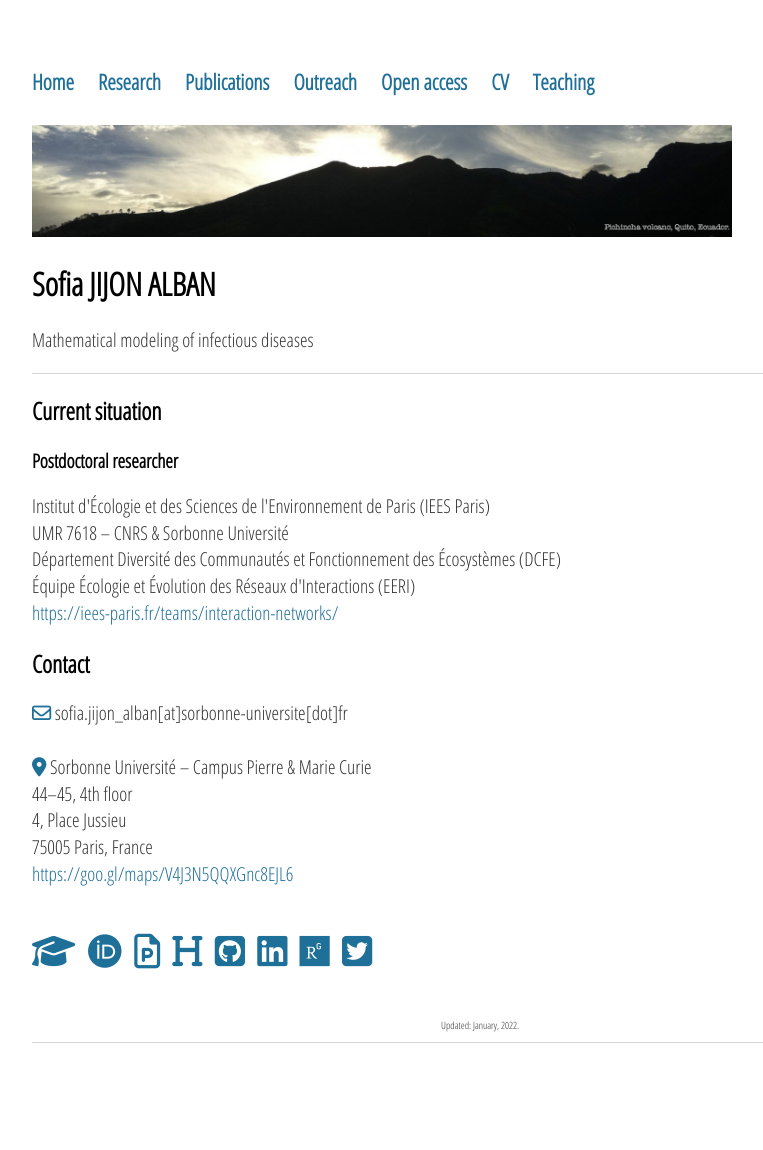
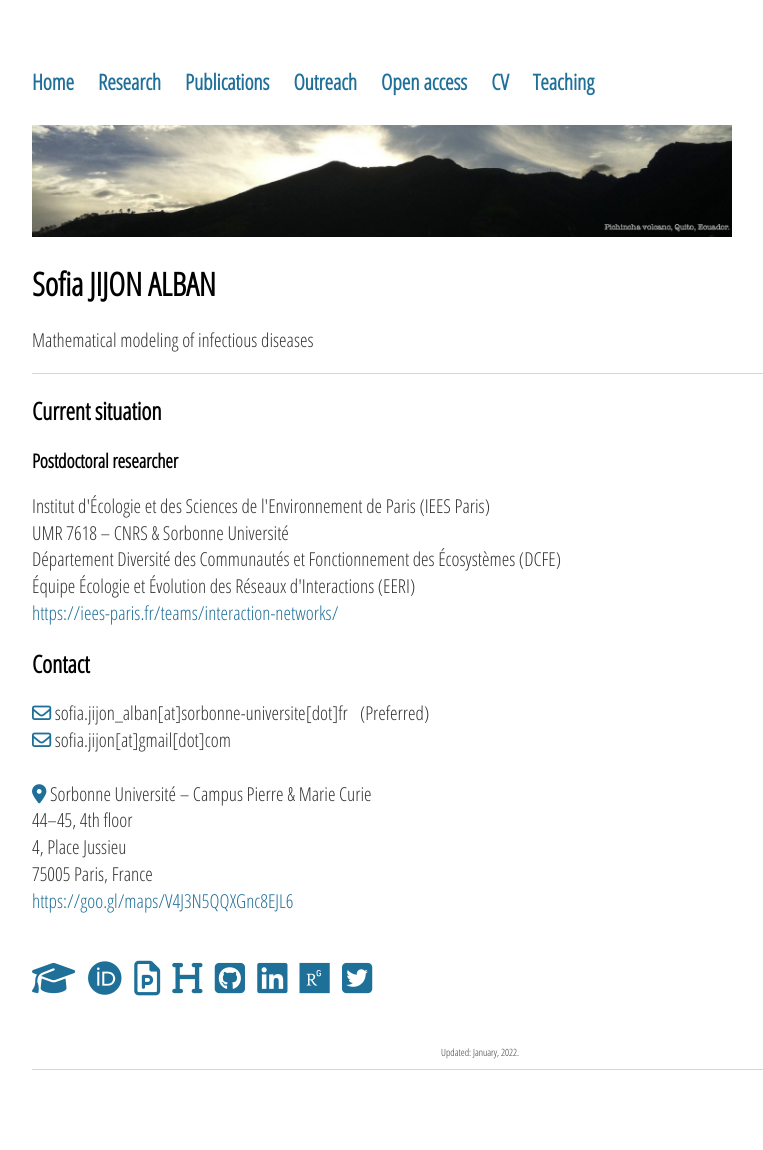
Before and after one commit to sjijon/sjijon.github.io, a Jekyll site: the page built from index.html, in a window 1280 px wide. Shown: the whole page, without its empty margins (160-923 px from the left). Built offline with Jekyll 4.4.1, drawn with Linux system fonts in a browser that asks for light colours; nearby versions of some CDN libraries; before the commit the page ends 1123 px from its top, so only the background shows below that.

Commit message:
Add gmail

```diff
--- a/index.html
+++ b/index.html
@@ -27,12 +27,12 @@
 
 	<h2>Contact</h2>
 	<p>
-		<i class="far fa-envelope" style="color:#1f7099"></i> sofia.jijon_alban[at]sorbonne-universite[dot]fr
+		<i class="far fa-envelope" style="color:#1f7099"></i> sofia.jijon_alban[at]sorbonne-universite[dot]fr &nbsp; (Preferred)
 		<br>
 		<!-- <i class="far fa-envelope" style="color:#1f7099"></i> sofia.jijon_alban[at]upmc[dot]fr
 		<br> -->
-		<!-- <i class="far fa-envelope" style="color:#1f7099"></i> sofia.jijon[at]gmail[dot]com -->
-		<!-- <br> -->
+		<i class="far fa-envelope" style="color:#1f7099"></i> sofia.jijon[at]gmail[dot]com
+		<br>
 		<!-- <i class="far fa-envelope" style="color:#1f7099"></i> sofia.jijon-alban[at]lecnam[dot]net
 		<br>
 		<i class="far fa-envelope" style="color:#1f7099"></i> sofia.jijon[at]iplesp[dot]upmc[dot]fr -->
```
